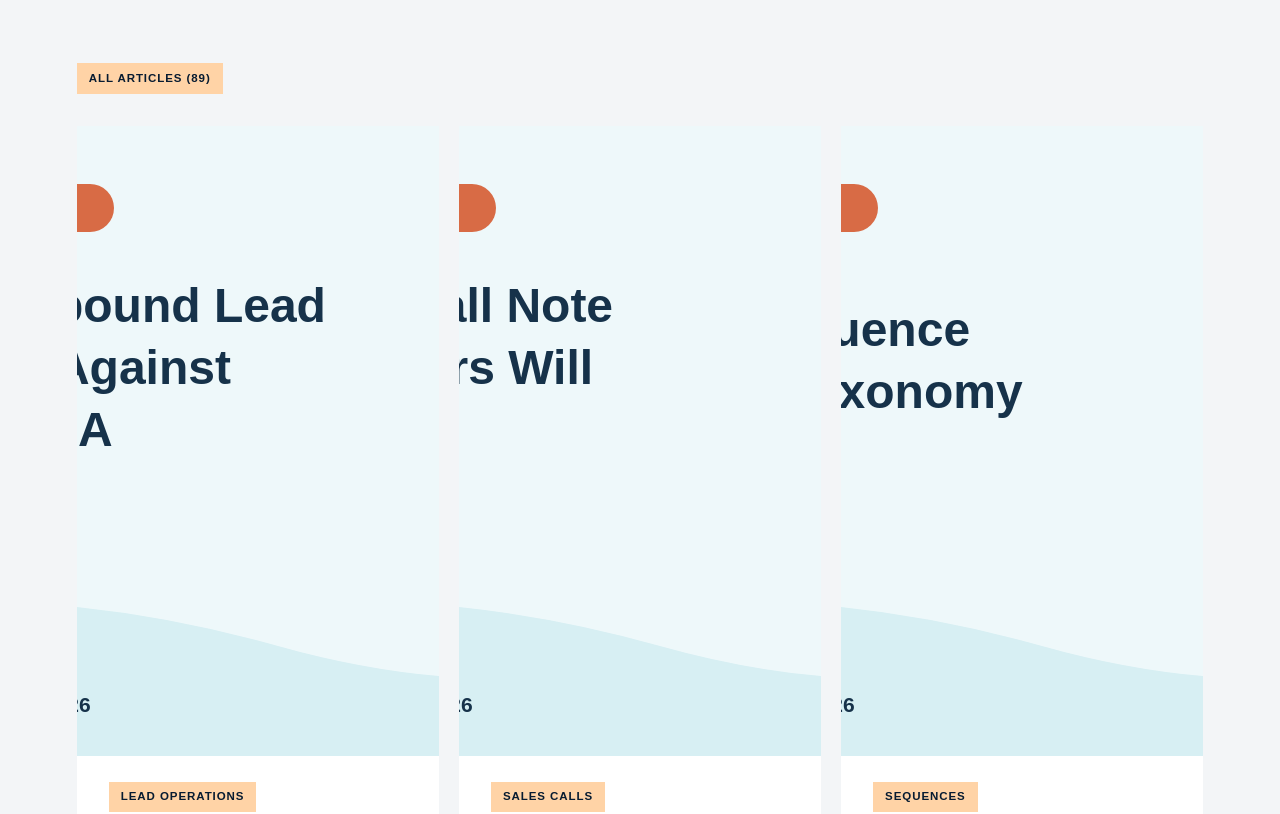
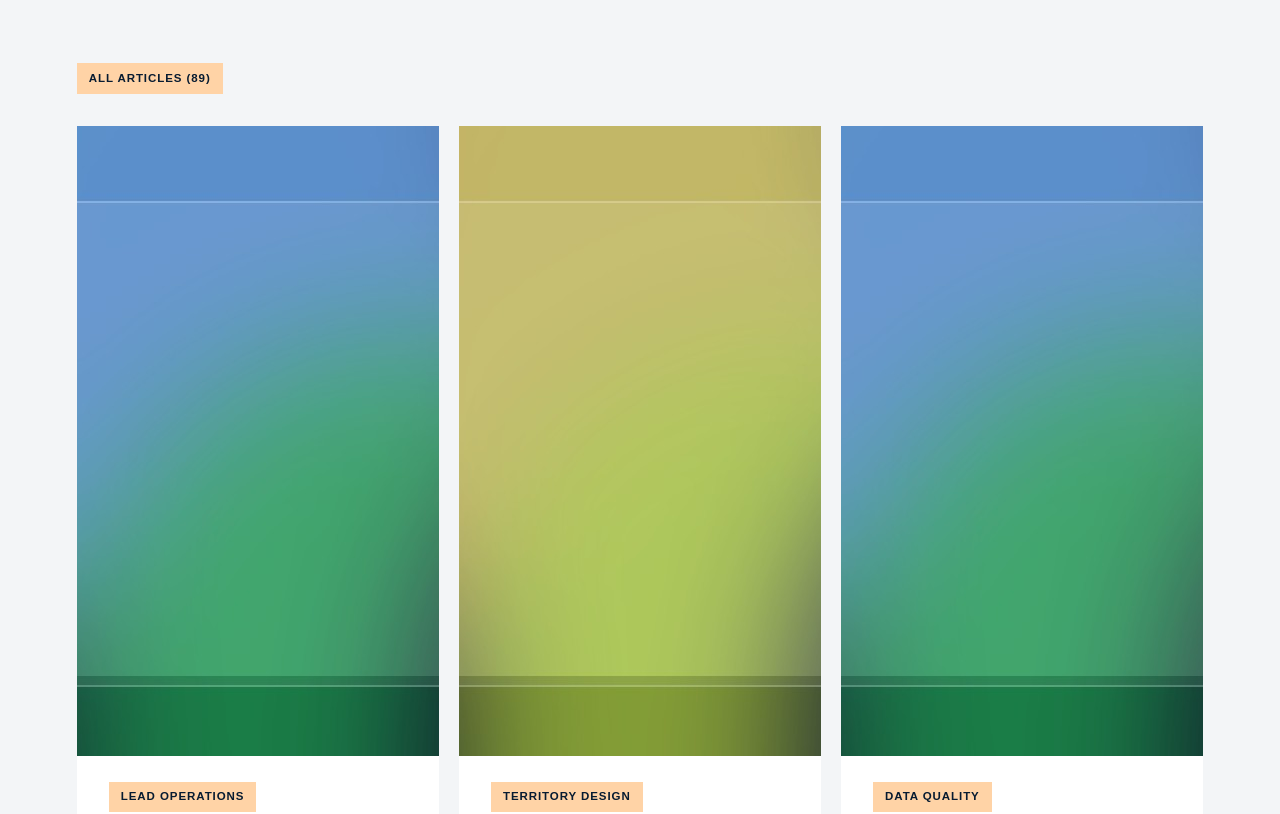
Before and after one commit to coolifystealthagents/inside-sales-assistant, a Next.js app: page /blog in a window 1280 px wide. Shown: the part 580-1394 px from the top of the page. Built offline with nearby package versions, Linux system fonts and the light colour scheme.

Commit message:
fix: render October 28 posts in the blog listing batch map

```diff
--- a/app/blog/page.tsx
+++ b/app/blog/page.tsx
@@ -11,7 +11,7 @@ import { TopicVisual } from '@/components/TopicVisual';
 export const metadata: Metadata = { title: 'Blog', description: 'Practical guides for designing, delegating, and reviewing specialist remote support.', alternates: { canonical: '/blog' } };
 export default function BlogPage() {
   return <main><header className="page-hero split-hero"><div><p className="eyebrow">Practical field notes</p><h1>Clearer roles. Better handoffs.</h1><p>Guides for leaders who want to delegate recurring sales work without losing visibility or control.</p></div><TopicVisual title="Sales operations field notes" intake="LIVE QUEUE" process="OWNER REVIEW" output="FIELD NOTE" /></header><section className="content-wrap"><div className="principles"><span className="pill">All articles ({new Set([...blogPosts,...october12Blog,...october13Blog].map(p=>p.slug)).size})</span></div><div className="article-grid editorial-index">
-    {[...october27BlogBatch,...october22BlogBatch].sort((a,b)=>String(b.publishedAt).localeCompare(String(a.publishedAt))).map(post => <Link className="article-card" href={`/blog/${post.slug}`} key={post.slug}><img src={post.thumbnail} width="1200" height="630" alt="" /><span className="pill">{post.category}</span><h2>{post.title}</h2><p>{post.description}</p><p className="meta"><time dateTime={post.publishedAt}>{new Intl.DateTimeFormat('en-US',{month:'long',day:'numeric',year:'numeric',timeZone:'UTC'}).format(new Date(`${post.publishedAt.slice(0,10)}T00:00:00Z`))}</time> · {post.readTime}</p><span className="text-link">Read article</span></Link>)}
+    {[...october28BlogBatch,...october27BlogBatch,...october22BlogBatch].sort((a,b)=>String(b.publishedAt).localeCompare(String(a.publishedAt))).map(post => <Link className="article-card" href={`/blog/${post.slug}`} key={post.slug}><img src={post.thumbnail} width="1200" height="630" alt="" /><span className="pill">{post.category}</span><h2>{post.title}</h2><p>{post.description}</p><p className="meta"><time dateTime={post.publishedAt}>{new Intl.DateTimeFormat('en-US',{month:'long',day:'numeric',year:'numeric',timeZone:'UTC'}).format(new Date(`${post.publishedAt.slice(0,10)}T00:00:00Z`))}</time> · {post.readTime}</p><span className="text-link">Read article</span></Link>)}
     {october13Blog.map(post => <Link className="article-card" href={`/blog/${post.slug}`} key={post.slug}><img src={post.thumbnail} width="1200" height="630" alt="" /><span className="pill">{post.category}</span><h2>{post.title}</h2><p>{post.focus}</p><p className="meta"><time dateTime={post.publishedAt}>{post.publishedAt}</time> · {post.readTime}</p><span className="text-link">Read article</span></Link>)}
     {october12Blog.map(post => <Link className="article-card" href={`/blog/${post.slug}`} key={post.slug}><img src={post.thumbnail} width="1200" height="630" alt="" /><span className="pill">{post.category}</span><h2>{post.title}</h2><p>{post.focus}</p><p className="meta"><time dateTime={post.publishedAt}>{post.publishedAt}</time> · 7 min read</p><span className="text-link">Read article</span></Link>)}
     {blogPosts.filter(post => ![...october28BlogBatch,...october27BlogBatch,...october22BlogBatch].some(batch => batch.slug === post.slug)).map(post => <Link className="article-card" href={`/blog/${post.slug}`} key={post.slug}><TopicVisual compact title={post.title} seed={post.slug} intake={post.category.toUpperCase()} process="WORKFLOW" output="GUIDE" /><span className="pill">{post.category}</span><h2>{post.title}</h2><p>{post.description}</p><p className="meta"><time dateTime={post.publishedAt}>{post.publishedAt}</time> · {post.readTime}</p><span className="text-link">Read article</span></Link>)}
```
